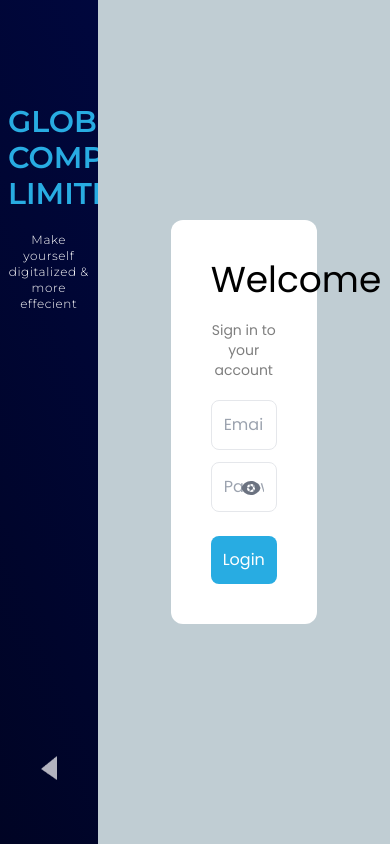
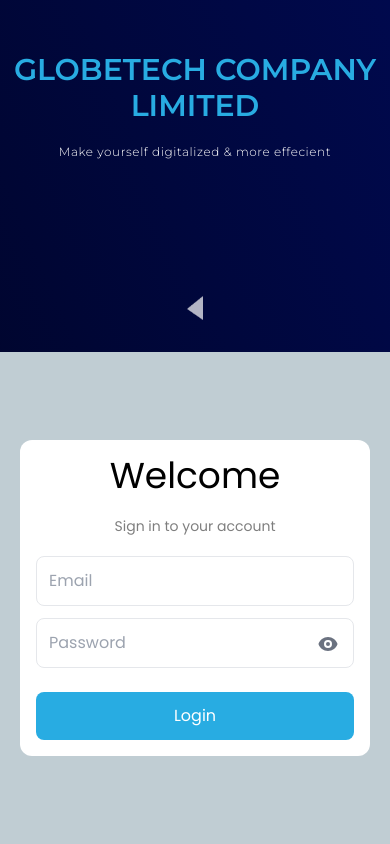
Before and after one commit to sajeeb-me/globetech, a React (Create React App) app: page /login in a window 390 px wide. Built offline with nearby package versions, Linux system fonts and the light colour scheme.

Commit message:
responsive login page

```diff
--- a/src/pages/Login/Login.js
+++ b/src/pages/Login/Login.js
@@ -6,15 +6,15 @@ import { useNavigate } from 'react-router-dom'
 function Login() {
     const navigate = useNavigate()
     return (
-        <section className='grid grid-cols-4 min-h-screen'>
+        <section className='grid grid-cols-1 lg:grid-cols-4 min-h-screen'>
             {/* left side */}
             <article
                 style={{
                     fontFamily: 'Montserrat'
                 }}
-                className='col-span-1 px-2 flex flex-col justify-between py-16'
+                className='col-span-1 px-2 flex flex-col justify-between py-8 lg:py-16'
             >
-                <div className='mt-10'>
+                <div className='mt-5 lg:mt-10'>
                     <h3 style={{ color: '#28ACE2' }} className='text-3xl uppercase font-bold'>Globetech Company Limited</h3>
                     <p className='text-xs tracking-wider mt-5'>Make yourself digitalized &amp; more effecient</p>
                 </div>
@@ -30,7 +30,7 @@ function Login() {
                 style={{ background: '#C0CDD3' }}
                 className='col-span-3 flex justify-center items-center'
             >
-                <div className='bg-white text-black rounded-xl p-10 w-1/2'>
+                <div className='bg-white text-black rounded-xl m-5 p-4 lg:p-10 w-full lg:w-1/2'>
                     <LoginForm />
                 </div>
             </article>
```
